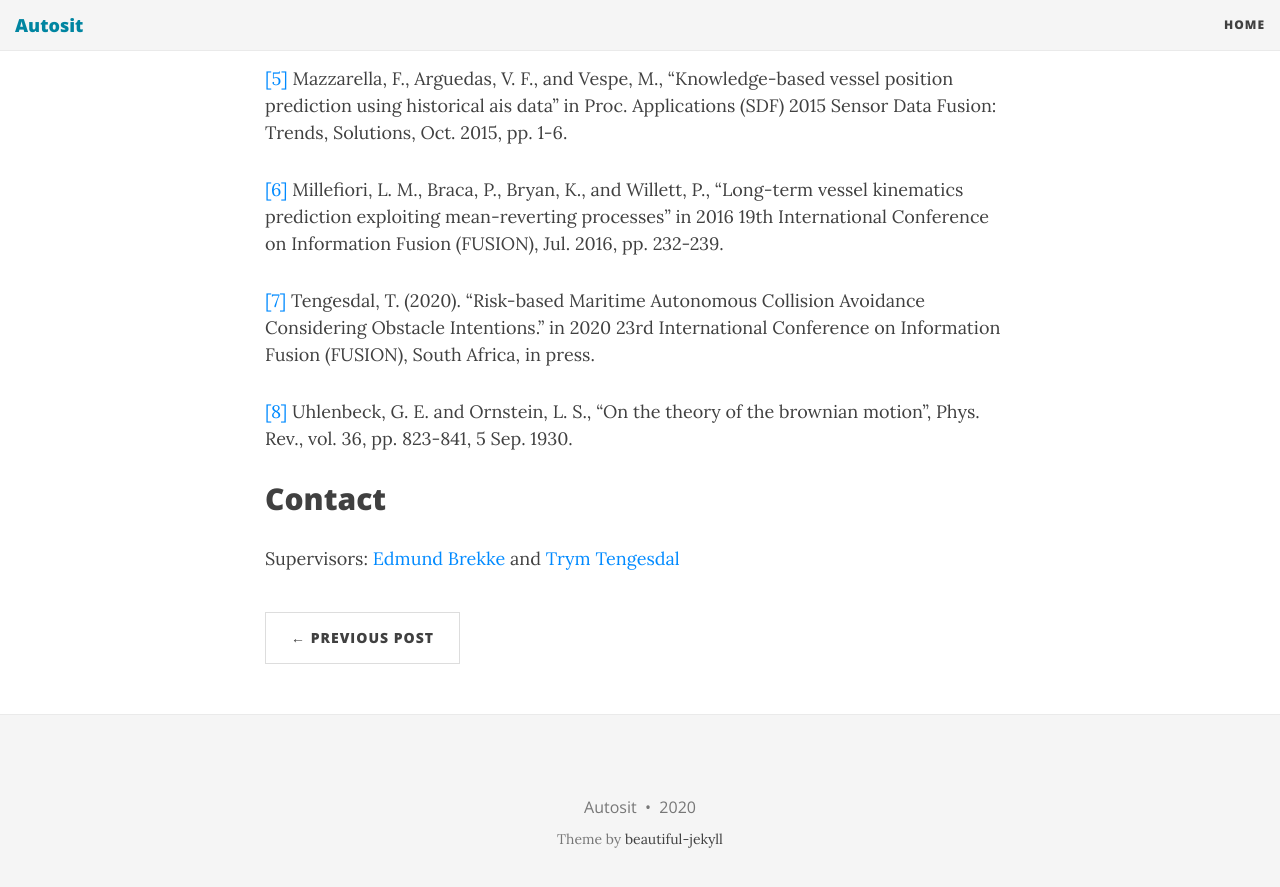
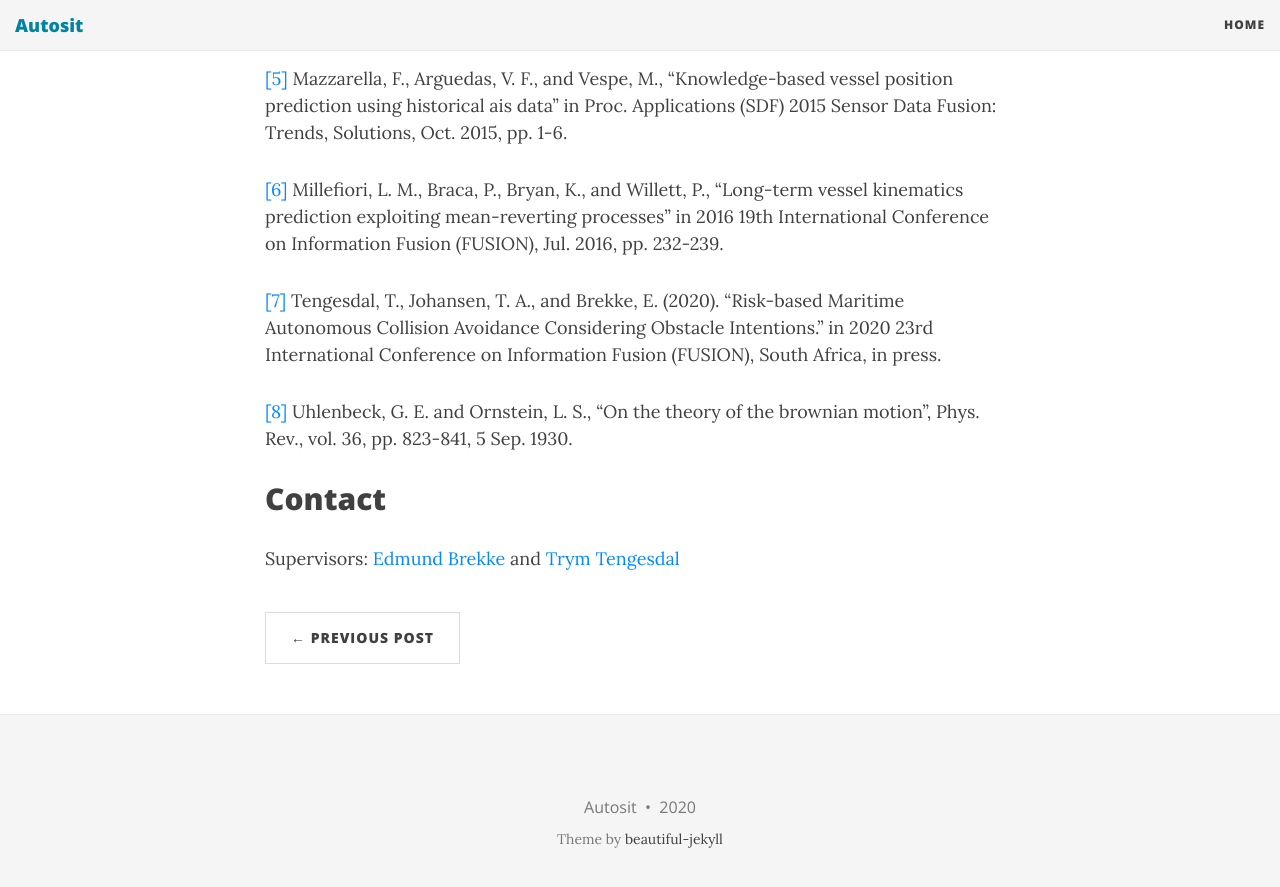
Before and after one commit to autosit/autosit.github.io, a Jekyll site: the page built from _posts/2020-04-13-obstacle_inference_estimation.md, in a window 1280 px wide and 900 px high, scrolled down 4153 px. Shown: the top 887 px of the window. Built offline with Jekyll 4.4.1, drawn with Linux system fonts in a browser that asks for light colours; nearby versions of some CDN libraries; some of the changed text lies outside the part shown.

Commit message:
updated reference in post

```diff
--- a/_posts/2020-04-13-obstacle_inference_estimation.md
+++ b/_posts/2020-04-13-obstacle_inference_estimation.md
@@ -80,7 +80,7 @@ pp. 1-6.
 <a id="6">[6]</a>  Millefiori, L. M., Braca, P., Bryan, K., and Willett, P., "Long-term vessel kinematics prediction exploiting mean-reverting processes" in 2016 19th International Conference on Information Fusion
 (FUSION), Jul. 2016, pp. 232-239.
 
-<a id="7">[7]</a>  Tengesdal, T. (2020). "Risk-based Maritime Autonomous Collision Avoidance Considering Obstacle Intentions." in 2020 23rd International Conference on Information Fusion (FUSION), South Africa, in press.
+<a id="7">[7]</a>  Tengesdal, T., Johansen, T. A., and Brekke, E. (2020). "Risk-based Maritime Autonomous Collision Avoidance Considering Obstacle Intentions." in 2020 23rd International Conference on Information Fusion (FUSION), South Africa, in press.
 
 <a id="8">[8]</a>  Uhlenbeck, G. E. and Ornstein, L. S., "On the theory of the brownian motion", Phys. Rev., vol. 36, pp. 823-841, 5 Sep. 1930.
 
```
Also changed, not shown: other parts of _posts/2020-04-13-obstacle_inference_estimation.md (+1 -1 lines).
